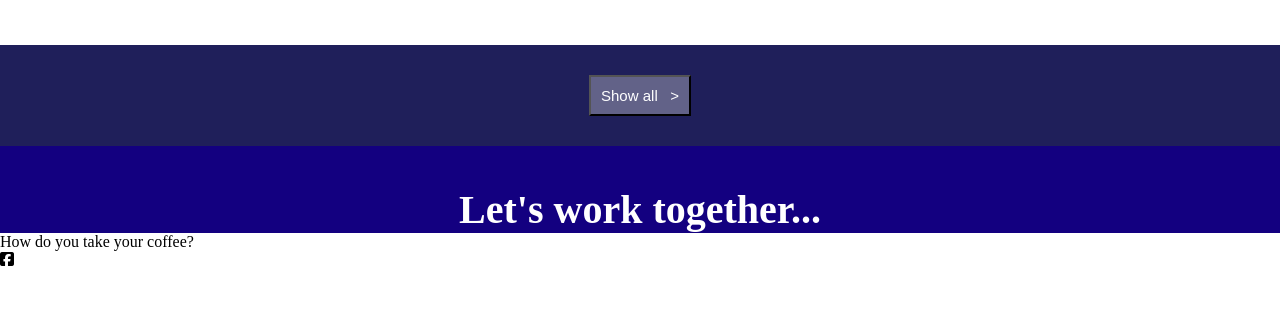
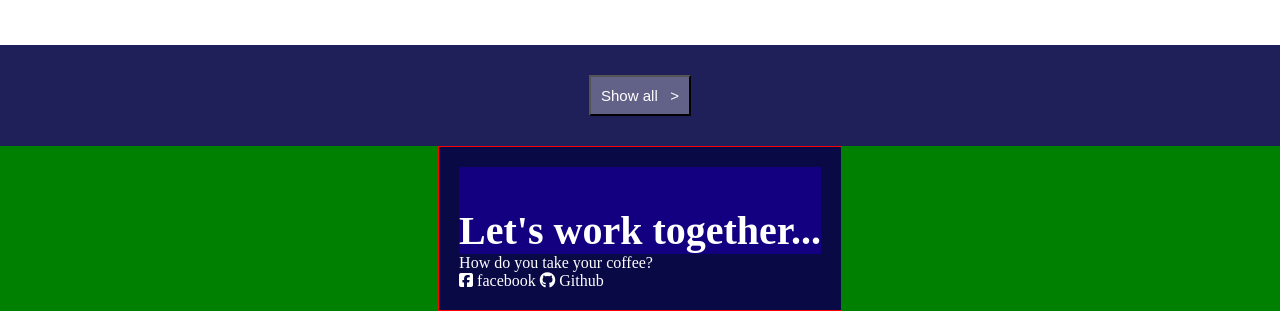
Before and after one commit to Gloria192/portfolio, a plain HTML site: page index.html in a window 1280 px wide. Shown: the part 2002-2313 px from the top of the page. Before the commit the page ends 2271 px from the top, so only its background shows below. Drawn offline with Linux system fonts and the light colour scheme.

Commit message:
seven commit

```diff
--- a/index.html
+++ b/index.html
@@ -60,10 +60,12 @@
                 </div>
              </section>
              <section class="links">
-                <div>
+                <div class="link">
                     <h2>Let's work together...</h2>
                     <p>How do you take your coffee?</p>
-                    <i class="fa-brands fa-square-facebook"></i>
+                    <i class="fa-brands fa-square-facebook">
+                    </i> facebook
+                    <i class="fa-brands fa-github"></i> Github
                 </div>
 
 
--- a/style.css
+++ b/style.css
@@ -143,3 +143,15 @@ hr{
     font-family: Arial, Helvetica, sans-serif;
     font-weight: 500;
 }
+.links{
+    background-color: green;
+    color: white;
+    display:flex;
+    justify-content: center;
+
+}
+.link{
+    border: 1px solid red;
+    padding: 20px;
+    background-color: rgb(9, 9, 70);
+}
```
